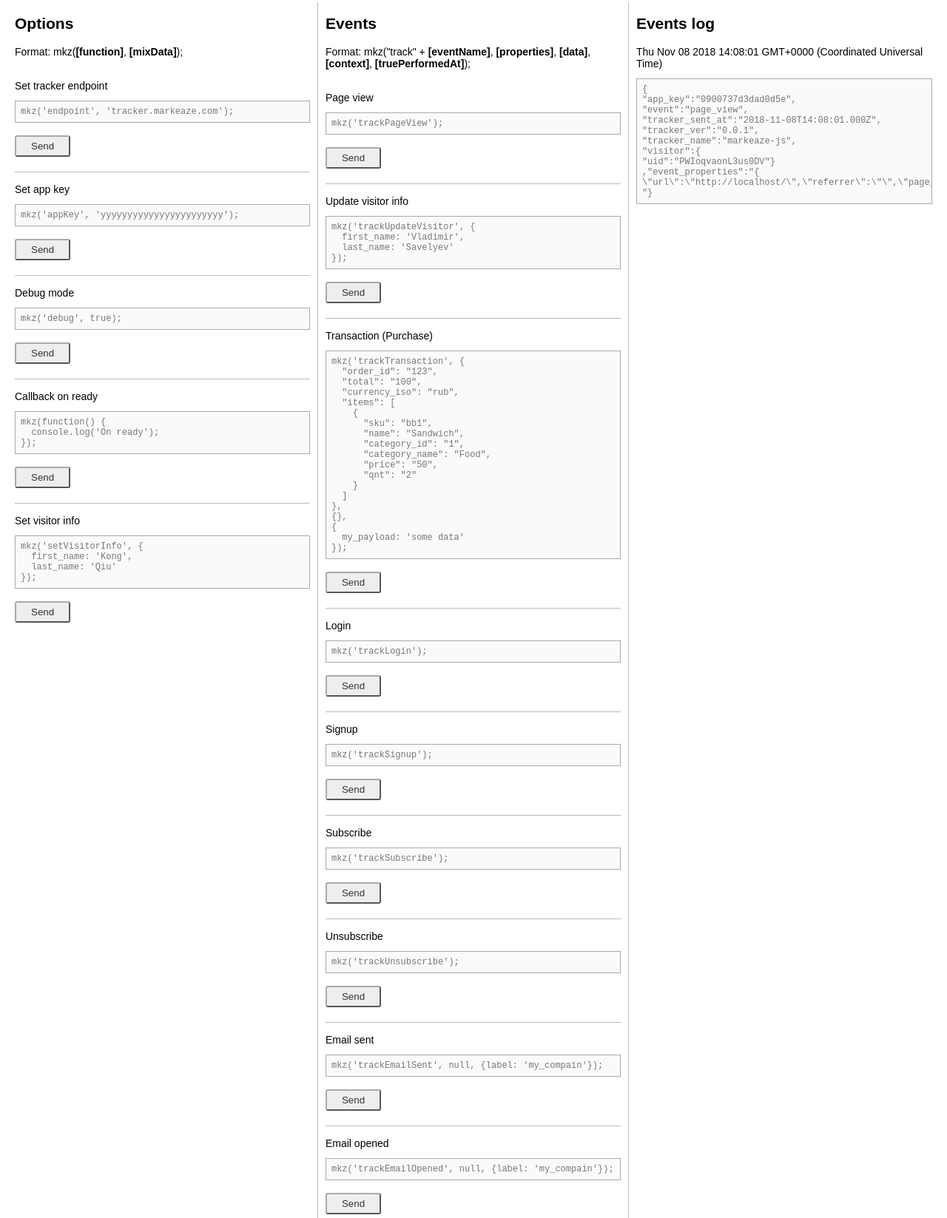
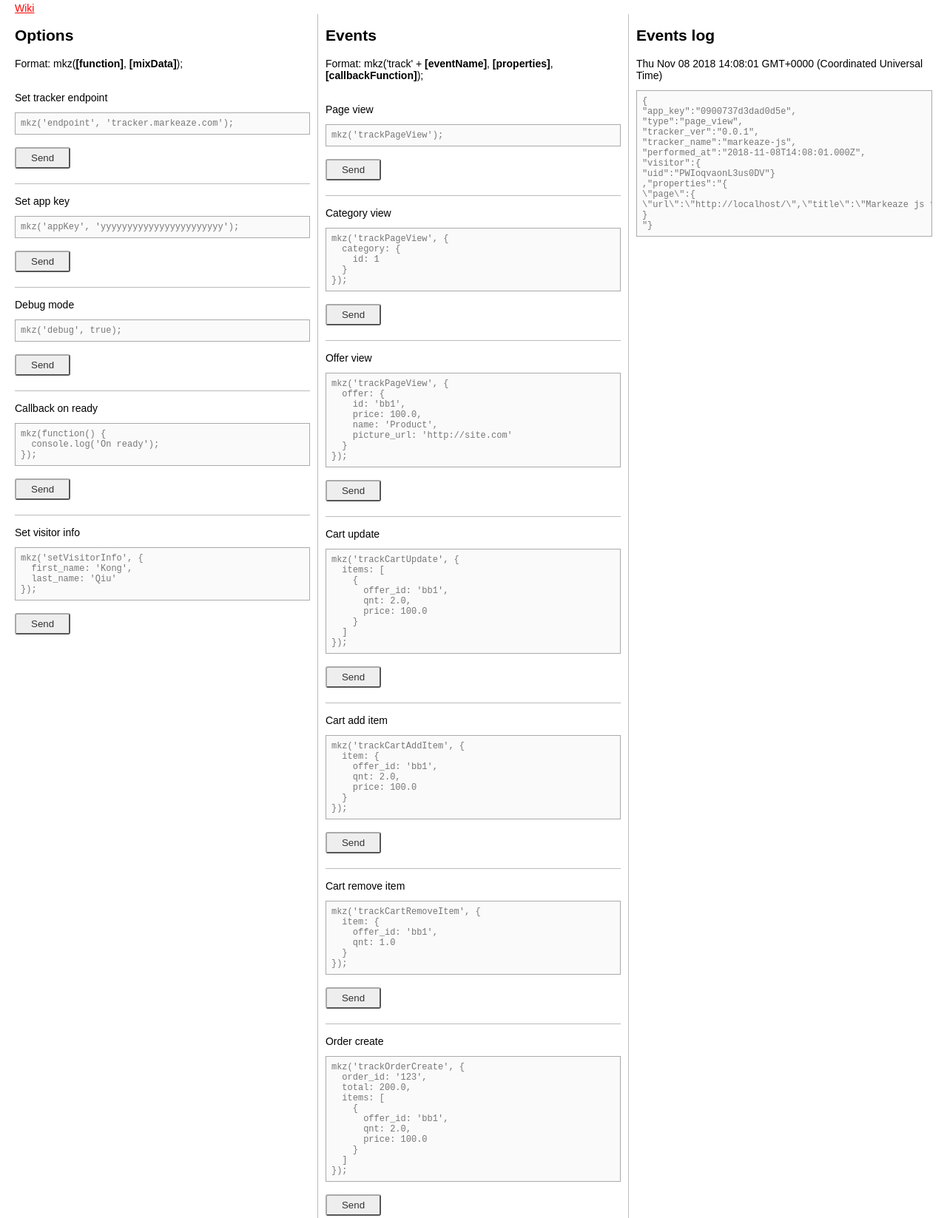
Before and after one commit to Convead/markeaze-js-tracker, a website built with webpack: page index.html in a window 1280 px wide. Shown: the part 68-1715 px from the top of the page at 74% size. Built offline with nearby package versions, Linux system fonts and the light colour scheme; no server answers; files whose address does not match are found by name.

Commit message:
MKZ-46 Set event format

```diff
--- a/assets/javascripts/app.js
+++ b/assets/javascripts/app.js
@@ -49,15 +49,16 @@ module.exports = {
       }
     },
     trackPageView () {
-      let properties = arguments[1] || {}
-      properties.url = window.location.href
-      properties.referrer = document.referrer,
-      properties.page_title = document.title
-      this.track(arguments[0], properties, {}, arguments[2], arguments[3])
+      const properties = arguments[1] || {}
+      properties.page = properties.page || {}
+      properties.page.url = window.location.href
+      properties.page.title = document.title
+      properties.page.referrer = document.referrer
+      this.track(arguments[0], properties)
     },
-    trackUpdateVisitor () {
+    trackVisitorUpdate () {
       this.plugins.setVisitorInfo(null, arguments[1])
-      this.track(arguments[0], {}, {}, arguments[2], arguments[3])
+      this.track(arguments[0], {})
     },
     trackCustom () {
       if (typeof arguments[1] === 'string') {
@@ -96,12 +97,12 @@ module.exports = {
       }
       // custom event
       else if (arguments[0].indexOf('track') == 0) {
-        this.track(obj, arguments[1], arguments[2], arguments[3], arguments[4])
+        this.track(obj, arguments[1], arguments[2])
       }
     }
   },
-  track (eventName, properies, data, context, truePerformedAt, callback) {
-    tracker.send(eventName, properies, data, context, truePerformedAt, callback)
+  track (eventName, properies, callback) {
+    tracker.send(eventName, properies, callback)
   },
   changeUrl () {
     this.send('trackPageView')
--- a/assets/javascripts/tracker.js
+++ b/assets/javascripts/tracker.js
@@ -5,28 +5,22 @@ let log = require('./libs/log')
 let config = require('./config')
 
 module.exports = {
-  send (eventName, properties, data, context, truePerformedAt, callback) {
+  send (eventName, properties, callback) {
 
     // basic data
-    data = data || {}
+    const data = {}
     data.app_key = config.appKey
-    data.event = toSnakeCase.convert( eventName.replace(/^track/gi, '') )
-    data.tracker_sent_at = (new Date()).toISOString()
+    data.type = toSnakeCase.convert( eventName.replace(/^track/gi, '') )
     data.tracker_ver = config.version
     data.tracker_name = config.trackerName
-    if (truePerformedAt) {
-      data.true_performed_at = String(truePerformedAt)
-    }
+    data.performed_at = (new Date()).toISOString()
 
     // visitor
     data.visitor = config.visitor ? config.visitor : {}
     data.visitor.uid = config.uid
 
     // event properties
-    if (properties) data.event_properties = JSON.stringify(properties)
-
-    // context
-    if (context) data.context = JSON.stringify(context)
+    if (properties) data.properties = JSON.stringify(properties)
 
     log.push('track', data)
     eEmit.emit('track.before', data)
--- a/index.html
+++ b/index.html
@@ -22,6 +22,8 @@
   </head>
   <body>
     <h1>Markeaze js tracker</h1>
+
+    <a href="https://github.com/Convead/markeaze-wiki/wiki/Events" target="_blank">Wiki</a>
 
     <div class="columns">
       <div class="coll">
@@ -75,7 +77,7 @@ mkz('setVisitorInfo', {
         <h2>Events</h2>
 
         <p>
-          Format: mkz("track" + <b>[eventName]</b>, <b>[properties]</b>, <b>[data]</b>, <b>[context]</b>, <b>[truePerformedAt]</b>);
+          Format: mkz('track' + <b>[eventName]</b>, <b>[properties]</b>, <b>[callbackFunction]</b>);
         </p>
 
         <ul>
@@ -85,91 +87,117 @@ mkz('setVisitorInfo', {
             <button onclick="bindScript(this);">Send</button>
           </li>
           <li>
-            Update visitor info<br />
+            Category view<br />
+            <pre>mkz('trackPageView', {
+  category: {
+    id: 1
+  }
+});</pre>
+            <button onclick="bindScript(this);">Send</button>
+          </li>
+          <li>
+            Offer view<br />
+            <pre>mkz('trackPageView', {
+  offer: {
+    id: 'bb1',
+    price: 100.0,
+    name: 'Product',
+    picture_url: 'http://site.com'
+  }
+});</pre>
+            <button onclick="bindScript(this);">Send</button>
+          </li>
+          <li>
+            Cart update<br />
             <pre>
-mkz('trackUpdateVisitor', {
+mkz('trackCartUpdate', {
+  items: [
+    {
+      offer_id: 'bb1',
+      qnt: 2.0,
+      price: 100.0
+    }
+  ]
+});</pre>
+            <button onclick="bindScript(this);">Send</button>
+          </li>
+          <li>
+            Cart add item<br />
+            <pre>
+mkz('trackCartAddItem', {
+  item: {
+    offer_id: 'bb1',
+    qnt: 2.0,
+    price: 100.0
+  }
+});</pre>
+            <button onclick="bindScript(this);">Send</button>
+          </li>
+          <li>
+            Cart remove item<br />
+            <pre>
+mkz('trackCartRemoveItem', {
+  item: {
+    offer_id: 'bb1',
+    qnt: 1.0
+  }
+});</pre>
+            <button onclick="bindScript(this);">Send</button>
+          </li>
+          <li>
+            Order create<br />
+            <pre>
+mkz('trackOrderCreate', {
+  order_id: '123',
+  total: 200.0,
+  items: [
+    {
+      offer_id: 'bb1',
+      qnt: 2.0,
+      price: 100.0
+    }
+  ]
+});</pre>
+            <button onclick="bindScript(this);">Send</button>
+          </li>
+          <li>
+            Visitor update<br />
+            <pre>
+mkz('trackVisitorUpdate', {
   first_name: 'Vladimir',
   last_name: 'Savelyev'
 });</pre>
             <button onclick="bindScript(this);">Send</button>
           </li>
           <li>
-            Transaction (Purchase)<br />
-            <pre>
-mkz('trackTransaction', {
-  "order_id": "123",
-  "total": "100",
-  "currency_iso": "rub",
-  "items": [
-    {
-      "sku": "bb1",
-      "name": "Sandwich",
-      "category_id": "1",
-      "category_name": "Food",
-      "price": "50",
-      "qnt": "2"
-    }
-  ]
-},
-{},
-{
-  my_payload: 'some data'
+            Web form show<br />
+            <pre>mkz('trackWebFormShow', {
+  web_form_id: 1
 });</pre>
             <button onclick="bindScript(this);">Send</button>
           </li>
           <li>
-            Login<br />
-            <pre>mkz('trackLogin');</pre>
+            Web form click<br />
+            <pre>mkz('trackWebFormClick', {
+  web_form_id: 1,
+  action_type: 'open_link',
+  link_url: 'http://site.com'
+});</pre>
             <button onclick="bindScript(this);">Send</button>
           </li>
           <li>
-            Signup<br />
-            <pre>mkz('trackSignup');</pre>
+            Web form submit<br />
+            <pre>mkz('trackWebFormSubmit', {
+  web_form_id: 1,
+  web_form_data: '{"email":"mail@example.net"}'
+});</pre>
             <button onclick="bindScript(this);">Send</button>
           </li>
           <li>
-            Subscribe<br />
-            <pre>mkz('trackSubscribe');</pre>
-            <button onclick="bindScript(this);">Send</button>
-          </li>
-          <li>
-            Unsubscribe<br />
-            <pre>mkz('trackUnsubscribe');</pre>
-            <button onclick="bindScript(this);">Send</button>
-          </li>
-          <li>
-            Email sent<br />
-            <pre>mkz('trackEmailSent', null, {label: 'my_compain'});</pre>
-            <button onclick="bindScript(this);">Send</button>
-          </li>
-          <li>
-            Email opened<br />
-            <pre>mkz('trackEmailOpened', null, {label: 'my_compain'});</pre>
-            <button onclick="bindScript(this);">Send</button>
-          </li>
-          <li>
-            Email clicked<br />
-            <pre>mkz('trackEmailClicked', null, {label: 'my_compain'});</pre>
-            <button onclick="bindScript(this);">Send</button>
-          </li>
-          <li>
-            Form submit<br />
-            <pre>mkz('trackFormSubmit', null, {label: 'my_form'});</pre>
-            <button onclick="bindScript(this);">Send</button>
-          </li>
-          <li>
-            Phone call<br />
-            <pre>mkz('trackPhoneCall', null, null, null, '2018-04-05T12:36:00.301Z');</pre>
-            <button onclick="bindScript(this);">Send</button>
-          </li>
-          <li>
-            Meeting<br />
-            <pre>mkz('trackMeeting');</pre>
-            <button onclick="bindScript(this);">Send</button>
-          </li>
-          <li>
-            Custom<br />
-            <pre>mkz('trackCustom', 'my_event');</pre>
+            Web form close<br />
+            <pre>mkz('trackWebFormClose', {
+  web_form_id: 1
+});</pre>
             <button onclick="bindScript(this);">Send</button>
           </li>
 
```
Also changed, not shown: README.md, dist/mkz.js.
